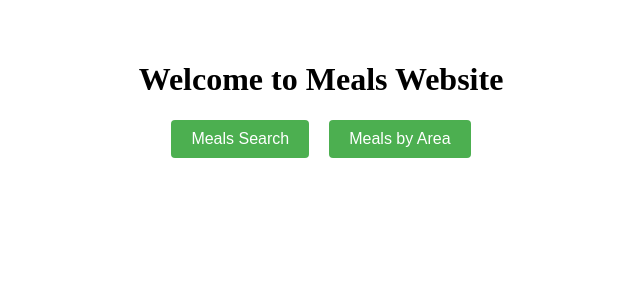
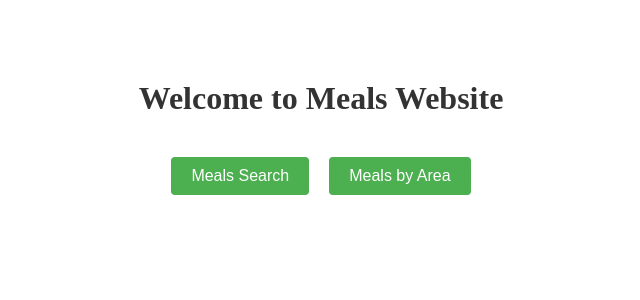
Before and after one commit to vkavith/SBA-320-React-Web-Application, a React (Vite) app: page / in a window 1280 px wide. Shown: the top 300 px of the page, without its empty margins (319-959 px from the left). Built offline with nearby package versions, Linux system fonts and the light colour scheme.

Commit message:
Update index.css

```diff
--- a/src/index.css
+++ b/src/index.css
@@ -54,22 +54,6 @@ button:hover {
   border-radius: 4px;
 }
 
-/*
-.meals-grid {
-  display: grid;
-  grid-template-columns: repeat(auto-fill, minmax(250px, 1fr));
-  gap: 20px;
-  padding: 20px;
-}
-/*
-.meal-card {
-  border: 1px solid #ddd;
-  border-radius: 8px;
-  overflow: hidden;
-  transition: transform 0.3s;
-}
-*/
-
 .meal-card {
   max-width: 800px;
   margin: 20px auto;
@@ -102,14 +86,6 @@ button:hover {
   border-radius: 8px;
 }
 
-/*.meal-image {
-  width: 100%;
-  height: auto;  Changed from fixed height to auto
-  max-height: 600px;
-  object-fit: contain; /* Changed from cover to contain
-  border-radius: 8px;
-  margin: 15px 0;
-}*/
 
 .meal-info {
   padding: 20px 0;
@@ -159,3 +135,10 @@ h2 {
   margin: 10px 0;
   font-size: 18px;
 }
+
+.welcome-title {
+  text-align: center;
+  margin: 40px 0;
+  color: rgb(51, 51, 51);
+  font-size: 32px;
+}
```
